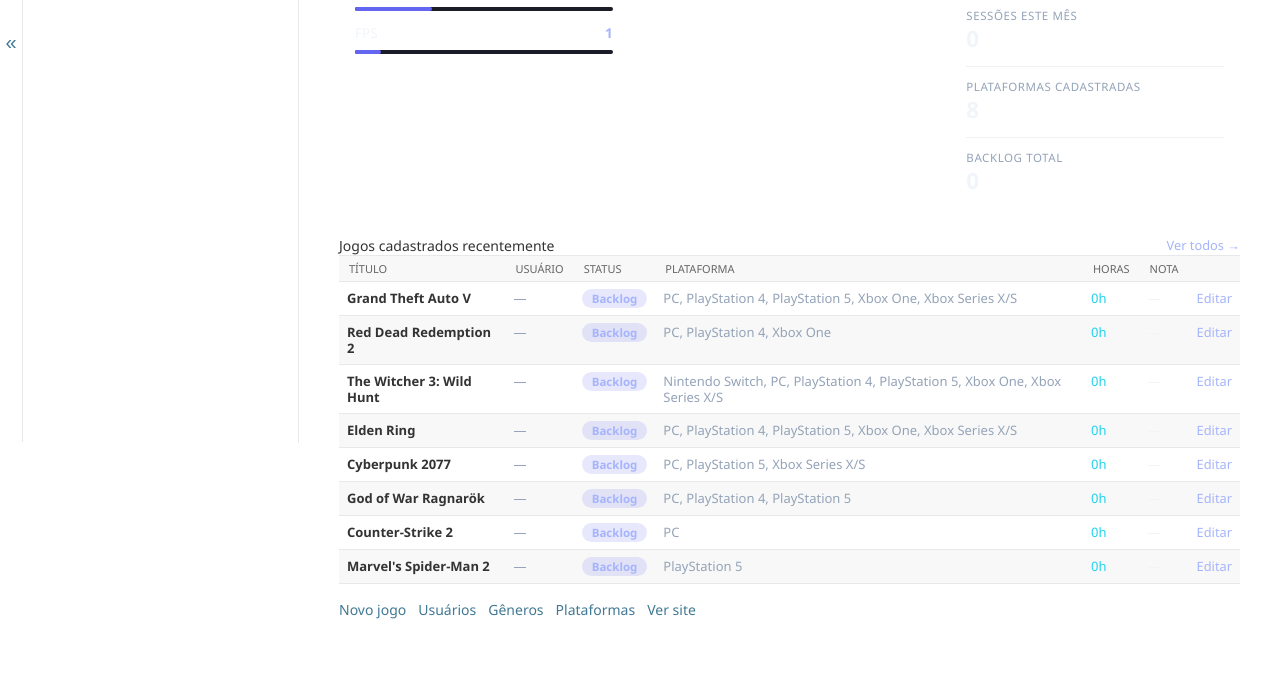
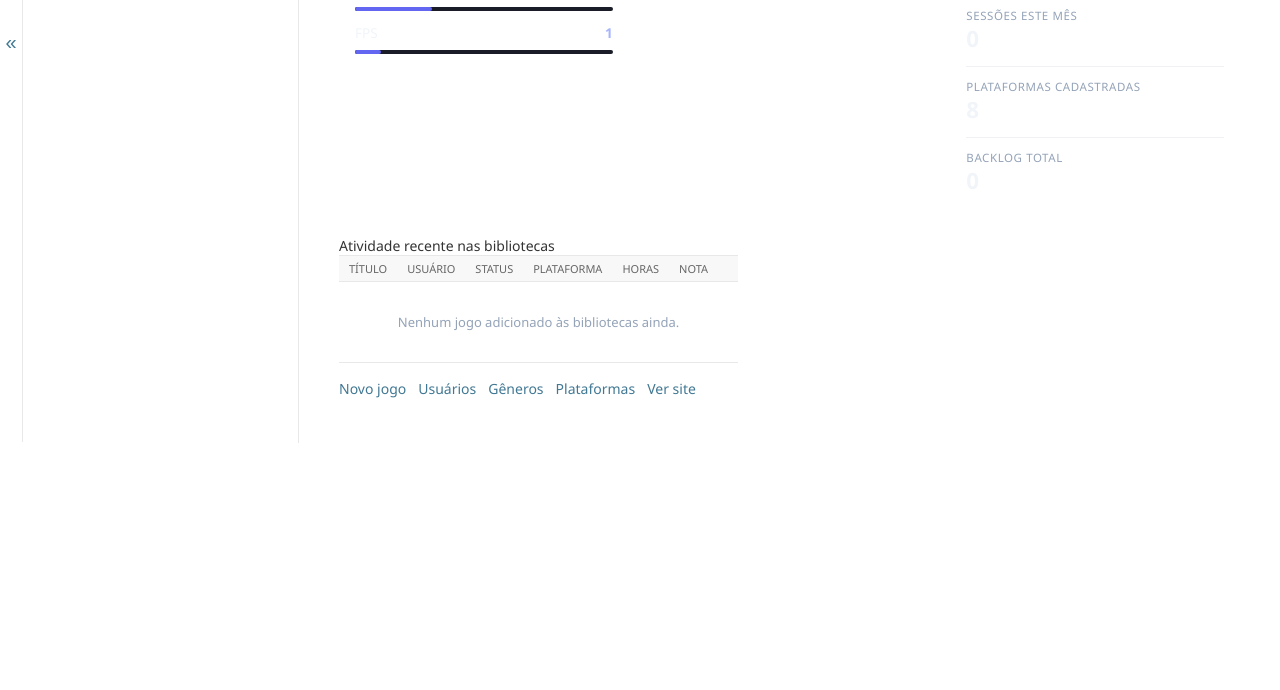
Before and after one commit to VitorFos11/GameVault, a Django app: page /admin/ in a window 1280 px wide. Shown: the part 473-1163 px from the top of the page. After the commit the page ends 916 px from the top, so only its background shows below. Run offline with Django 5.2, Linux system fonts and the light colour scheme; a user stored in the database is signed in; data comes from the database, SQL or seed files in the repository; tables that the repository leaves empty hold one stand-in row (values such as "Sample post").

Commit message:
fix: tabela do admin mostra atividade das bibliotecas
"Jogos cadastrados recentemente" exibia status, horas e nota do Jogo do
catálogo (sempre vazios). Agora lista as últimas EntradaBiblioteca
atualizadas, com usuário, status, horas e nota reais.

```diff
--- a/gamevault/admin_site.py
+++ b/gamevault/admin_site.py
@@ -53,7 +53,9 @@
                 iniciado_em__date__gte=este_mes_inicio
             ).count(),
             "notificacoes_nao_lidas": Notificacao.objects.filter(lida=False).count(),
-            "jogos_recentes": jogos_qs.select_related("genero", "usuario").prefetch_related("plataformas").order_by("-criado_em")[:8],
+            "entradas_recentes": entradas_qs.select_related("jogo", "usuario")
+            .prefetch_related("jogo__plataformas")
+            .order_by("-atualizado_em")[:8],
             "top_generos": (
                 jogos_qs.values("genero__nome")
                 .annotate(total=Count("id"))
--- a/jogos/tests.py
+++ b/jogos/tests.py
@@ -217,3 +217,6 @@
         # Status vem da biblioteca (entrada "playing"), não do jogo do catálogo (backlog).
         self.assertIn(">Jogando</span>", conteudo)
         self.assertNotIn(">Backlog</span>", conteudo)
+        # Tabela de atividade lista a entrada do usuário, não o jogo do catálogo.
+        self.assertIn("Atividade recente nas bibliotecas", conteudo)
+        self.assertIn(">tester</td>", conteudo)
--- a/templates/admin/index.html
+++ b/templates/admin/index.html
@@ -149,8 +149,7 @@
   <!-- JOGOS RECENTES -->
   <div class="card">
     <div class="card-header">
-      Jogos cadastrados recentemente
-      <a href="{% url 'admin:jogos_jogo_changelist' %}" style="float:right;font-size:.8rem;color:#a5b4fc">Ver todos →</a>
+      Atividade recente nas bibliotecas
     </div>
     <div style="overflow-x:auto">
       <table class="table table-hover" style="margin:0">
@@ -166,28 +165,28 @@
           </tr>
         </thead>
         <tbody>
-          {% for jogo in jogos_recentes %}
+          {% for entrada in entradas_recentes %}
           <tr>
-            <td style="font-weight:600">{{ jogo.nome }}</td>
-            <td style="color:#94a3b8">{{ jogo.usuario|default:"—" }}</td>
+            <td style="font-weight:600">{{ entrada.jogo.nome }}</td>
+            <td style="color:#94a3b8">{{ entrada.usuario }}</td>
             <td>
               <span style="border-radius:99px;padding:2px 10px;font-size:.72rem;font-weight:700;
                            background:rgba(99,102,241,.15);color:#a5b4fc">
-                {{ jogo.get_status_display }}
+                {{ entrada.get_status_display }}
               </span>
             </td>
-            <td style="color:#94a3b8">{{ jogo.nome_plataforma|default:"—" }}</td>
-            <td style="color:#22d3ee">{{ jogo.horas_jogadas|floatformat:0 }}h</td>
+            <td style="color:#94a3b8">{{ entrada.jogo.nome_plataforma|default:"—" }}</td>
+            <td style="color:#22d3ee">{{ entrada.horas_jogadas|floatformat:0 }}h</td>
             <td style="color:#f1f5f9">
-              {% if jogo.avaliacao_pessoal %}★ {{ jogo.avaliacao_pessoal }}{% else %}—{% endif %}
+              {% if entrada.avaliacao_pessoal is not None %}★ {{ entrada.avaliacao_pessoal }}{% else %}—{% endif %}
             </td>
             <td>
-              <a href="{% url 'admin:jogos_jogo_change' jogo.pk %}"
-                 style="color:#a5b4fc;font-size:.8rem">Editar</a>
+              <a href="{% url 'admin:jogos_jogo_change' entrada.jogo_id %}"
+                 style="color:#a5b4fc;font-size:.8rem">Editar jogo</a>
             </td>
           </tr>
           {% empty %}
-          <tr><td colspan="7" style="text-align:center;color:#94a3b8;padding:2rem">Nenhum jogo cadastrado.</td></tr>
+          <tr><td colspan="7" style="text-align:center;color:#94a3b8;padding:2rem">Nenhum jogo adicionado às bibliotecas ainda.</td></tr>
           {% endfor %}
         </tbody>
       </table>
```
